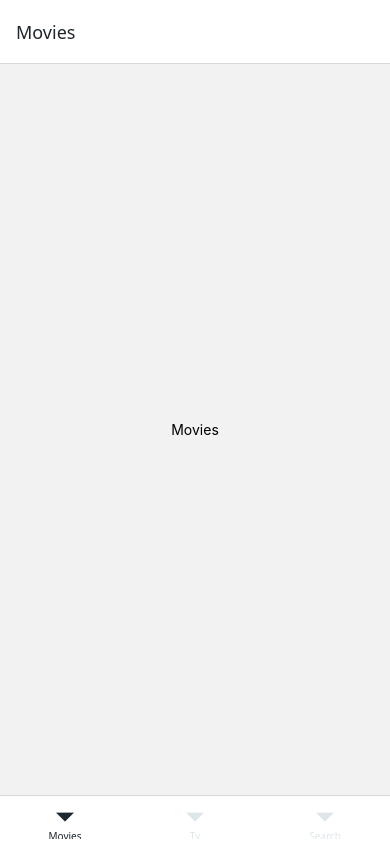
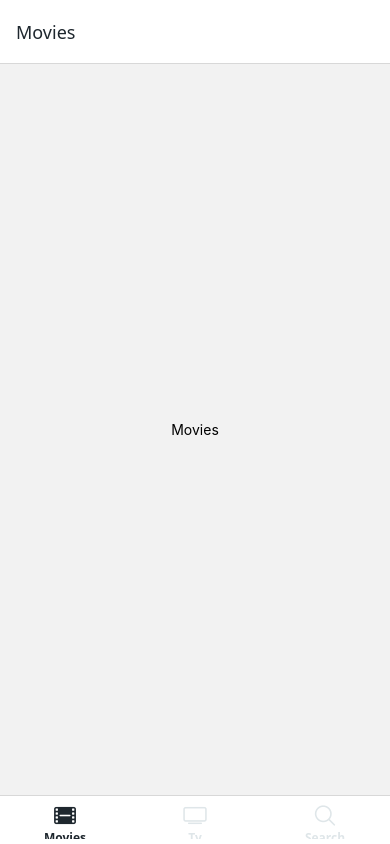
Before and after one commit to justddan/RN_Noovies, a React Native app: screen / in a window 390 px wide. Built offline with nearby package versions, Linux system fonts and the light colour scheme.

Commit message:
BottomTab에 아이콘 넣기 / Native Stack Navigator 설치

```diff
--- a/App.js
+++ b/App.js
@@ -3,8 +3,12 @@ import * as SplashScreen from "expo-splash-screen";
 import { useFonts } from "expo-font";
 import { Ionicons } from "@expo/vector-icons";
 import { Asset, useAssets } from "expo-asset";
-import { View, StyleSheet } from "react-native";
-import { NavigationContainer } from "@react-navigation/native";
+import { View, StyleSheet, useColorScheme } from "react-native";
+import {
+  NavigationContainer,
+  DarkTheme,
+  DefaultTheme,
+} from "@react-navigation/native";
 import Tabs from "./navigation/Tab";
 
 SplashScreen.preventAutoHideAsync();
@@ -49,6 +53,8 @@ export default function App() {
   //   prepare();
   // }, []);
 
+  const isDark = useColorScheme() === "dark";
+
   const [fontsLoaded] = useFonts(Ionicons.font);
 
   const [assets] = useAssets([require("./my-face.jpeg")]);
@@ -62,7 +68,10 @@ export default function App() {
   }
 
   return (
-    <NavigationContainer onReady={onLayoutRootView}>
+    <NavigationContainer
+      onReady={onLayoutRootView}
+      // theme={isDark ? DarkTheme : DefaultTheme}
+    >
       <Tabs />
     </NavigationContainer>
   );
--- a/navigation/Tab.js
+++ b/navigation/Tab.js
@@ -3,6 +3,7 @@ import Movies from "../screens/Movies";
 import Tv from "../screens/Tv";
 import Search from "../screens/Search";
 import { useColorScheme } from "react-native";
+import { Ionicons } from "@expo/vector-icons";
 import {
   BLACK_COLOR,
   DARK_GREY_COLOR,
@@ -27,11 +28,51 @@ export default function Tabs() {
         headerTitleStyle: {
           color: isDark ? "white" : BLACK_COLOR,
         },
+        tabBarLabelStyle: {
+          fontSize: 12,
+          fontWeight: "600",
+        },
       }}
     >
-      <Tab.Screen name="Movies" component={Movies} />
-      <Tab.Screen name="Tv" component={Tv} />
-      <Tab.Screen name="Search" component={Search} />
+      <Tab.Screen
+        name="Movies"
+        component={Movies}
+        options={{
+          tabBarIcon: ({ focused, color, size }) => (
+            <Ionicons
+              name={focused ? "film" : "film-outline"}
+              color={color}
+              size={size}
+            />
+          ),
+        }}
+      />
+      <Tab.Screen
+        name="Tv"
+        component={Tv}
+        options={{
+          tabBarIcon: ({ focused, color, size }) => (
+            <Ionicons
+              name={focused ? "tv" : "tv-outline"}
+              color={color}
+              size={size}
+            />
+          ),
+        }}
+      />
+      <Tab.Screen
+        name="Search"
+        component={Search}
+        options={{
+          tabBarIcon: ({ focused, color, size }) => (
+            <Ionicons
+              name={focused ? "search" : "search-outline"}
+              color={color}
+              size={size}
+            />
+          ),
+        }}
+      />
     </Tab.Navigator>
   );
 }
--- a/package.json
+++ b/package.json
@@ -11,6 +11,7 @@
   "dependencies": {
     "@react-navigation/bottom-tabs": "^7.2.0",
     "@react-navigation/native": "^7.0.14",
+    "@react-navigation/native-stack": "^7.2.0",
     "expo": "~52.0.35",
     "expo-asset": "~11.0.3",
     "expo-font": "~13.0.3",
```
Also changed, not shown: 1 other file (tests, documents, lock files or other folders).
